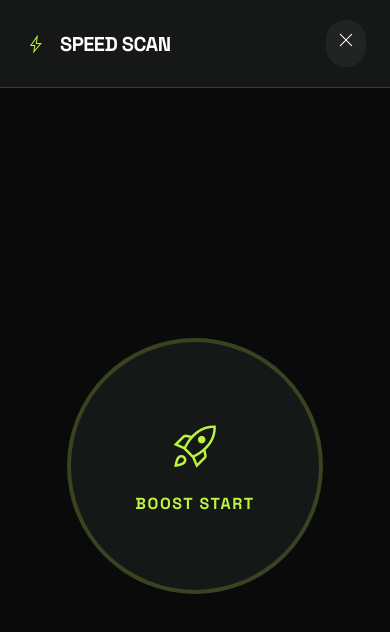
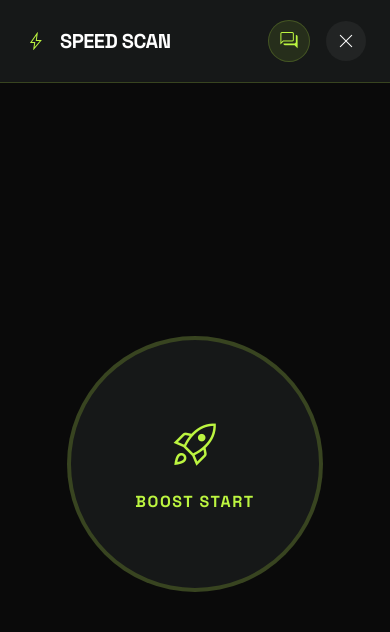
Before and after one commit to genshouketsu-sys/SotsuGyouSaku, a React (Vite) app in the folder wms-frontend/: page /scanner in a window 390 px wide. Shown: the top 632 px of the page. Built offline with nearby package versions, Linux system fonts and the light colour scheme.

Commit message:
feat: enable Operator Chat in Mobile Scanner
- OperatorChat: Make drawer responsive (full-width on mobile), hide FAB on /scanner route, increase z-index to 110
- MobileScanner: Add chat toggle button with unread badge to the header

```diff
--- a/wms-frontend/src/chat/OperatorChat.jsx
+++ b/wms-frontend/src/chat/OperatorChat.jsx
@@ -1,5 +1,6 @@
 import React, { useState, useRef, useEffect, useCallback } from 'react';
 import { createPortal } from 'react-dom';
+import { useLocation } from 'react-router-dom';
 import { useChat } from './ChatContext';
 import { useTranslation } from '../i18n/LanguageContext';
 
@@ -14,6 +15,7 @@ export default function OperatorChat() {
     sendMessage, connected, loadOlderMessages, hasMore, loadingHistory,
   } = useChat();
   const { t } = useTranslation();
+  const location = useLocation();
 
   const [inputValue, setInputValue] = useState('');
   const messagesEndRef = useRef(null);
@@ -99,12 +101,12 @@ export default function OperatorChat() {
       {/* ═══════════════════════════════════════════════
           FAB（フローティングアクションボタン）/ 浮动按钮
           ═══════════════════════════════════════════════ */}
-      {!isOpen && (
+      {!isOpen && location.pathname !== '/scanner' && (
         <button
           id="operator-chat-fab"
           onClick={toggleChat}
-          className="fixed bottom-12 right-32 z-[60] w-14 h-14 rounded-full flex items-center justify-center
-                     shadow-2xl hover:scale-110 active:scale-95 transition-all duration-200 group"
+          className="fixed bottom-12 right-32 z-[110] w-14 h-14 rounded-full flex items-center justify-center
+                     shadow-2xl hover:scale-110 active:scale-95 transition-all duration-200 group md:bottom-12 md:right-32 bottom-6 right-6"
           style={{
             background: 'linear-gradient(135deg, var(--color-accent), var(--color-accent-alt))',
             boxShadow: 'var(--shadow-accent-fab)',
@@ -133,11 +135,10 @@ export default function OperatorChat() {
       {isOpen && (
         <div
           id="operator-chat-drawer"
-          className="fixed bottom-6 right-6 z-[60] flex flex-col rounded-2xl shadow-2xl overflow-hidden
-                     animate-[slideUp_0.25s_ease-out]"
+          className="fixed z-[110] flex flex-col shadow-2xl overflow-hidden animate-[slideUp_0.25s_ease-out]
+                     bottom-0 right-0 w-full h-[85vh] rounded-t-2xl rounded-b-none
+                     md:bottom-6 md:right-6 md:w-[380px] md:h-[560px] md:rounded-2xl"
           style={{
-            width: '380px',
-            height: '560px',
             backgroundColor: 'var(--color-bg-modal)',
             border: '1px solid var(--color-border)',
             backdropFilter: 'blur(20px)',
--- a/wms-frontend/src/components/MobileScanner.jsx
+++ b/wms-frontend/src/components/MobileScanner.jsx
@@ -2,12 +2,14 @@ import React, { useEffect, useState, useRef } from 'react';
 import { Html5Qrcode, Html5QrcodeSupportedFormats } from 'html5-qrcode';
 import axios from 'axios';
 import { useTranslation } from '../i18n/LanguageContext';
+import { useChat } from '../chat/ChatContext';
 
 /**
  * MobileScanner - Optimized for Millisecond-level JAN/QR Recognition
  */
 function MobileScanner({ onClose }) {
   const { t } = useTranslation();
+  const { toggleChat, unreadCount } = useChat();
   const queryParams = new URLSearchParams(window.location.search);
   const userId = queryParams.get('userId') || localStorage.getItem('wms_username') || '1';
 
@@ -120,12 +122,24 @@ function MobileScanner({ onClose }) {
 
   return (
     <div className="fixed inset-0 z-[100] bg-[#0a0a0a] text-white flex flex-col font-['Space_Grotesk']">
-      <header className="flex items-center justify-between px-6 py-5 bg-[#161818] border-b border-[#bcf540]/20">
+      <header className="flex items-center justify-between px-6 py-5 bg-[#161818] border-b border-[#bcf540]/20 relative z-10">
         <div className="flex items-center gap-3">
             <span className="material-symbols-outlined text-[#bcf540]">bolt</span>
             <h1 className="text-xl font-bold tracking-tight uppercase">Speed Scan</h1>
         </div>
-        <button onClick={onClose} className="p-2 bg-white/5 rounded-full"><span className="material-symbols-outlined">close</span></button>
+        <div className="flex items-center gap-4">
+          <button onClick={toggleChat} className="relative p-2 bg-[#bcf540]/10 text-[#bcf540] rounded-full border border-[#bcf540]/20 flex items-center justify-center transition-transform active:scale-95">
+            <span className="material-symbols-outlined">forum</span>
+            {unreadCount > 0 && (
+              <span className="absolute -top-1 -right-1 min-w-[18px] h-[18px] flex items-center justify-center rounded-full bg-red-500 text-white text-[9px] font-black animate-bounce shadow-lg">
+                {unreadCount > 99 ? '99+' : unreadCount}
+              </span>
+            )}
+          </button>
+          <button onClick={onClose} className="p-2 bg-white/5 rounded-full flex items-center justify-center transition-transform active:scale-95">
+            <span className="material-symbols-outlined">close</span>
+          </button>
+        </div>
       </header>
 
       <main className="flex-1 relative flex flex-col items-center justify-center">
```
